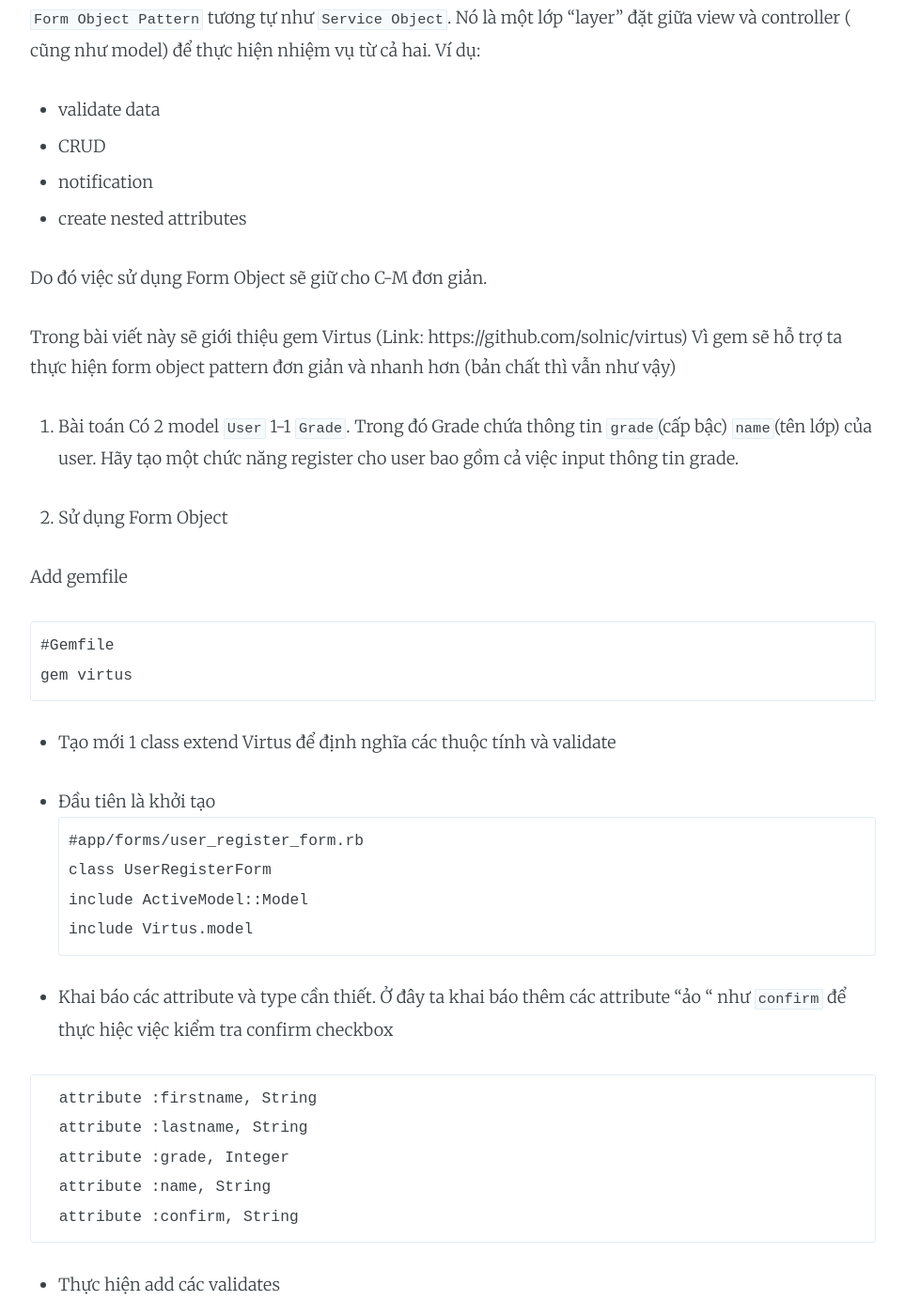
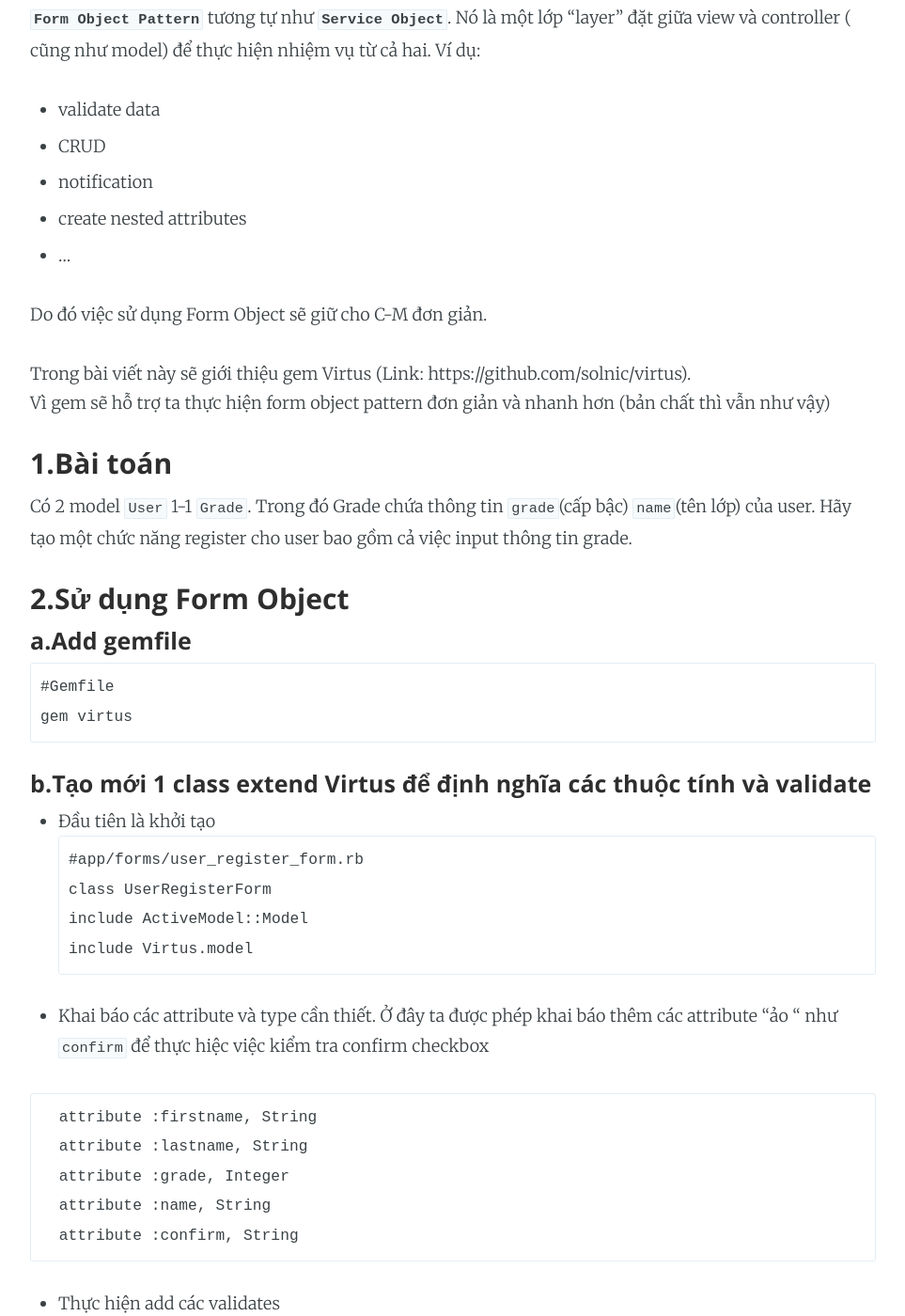
Before and after one commit to trnthanhtu/trnthanhtu.github.io, a Jekyll site: the page built from _posts/2017-05-06-Form-Object-Pattern-with-Virtus.markdown, in a window 1280 px wide and 1400 px high, scrolled down 536 px. Shown: the whole window at 94% size, without its empty margins (158-1121 px from the left). Built offline with Jekyll 4.4.1, drawn with Linux system fonts in a browser that asks for light colours; some of the changed text lies outside the part shown.

Commit message:
Update 2017-05-06-Form-Object-Pattern-with-Virtus.markdown

````diff
--- a/_posts/2017-05-06-Form-Object-Pattern-with-Virtus.markdown
+++ b/_posts/2017-05-06-Form-Object-Pattern-with-Virtus.markdown
@@ -4,38 +4,38 @@ title:  "Form Object Pattern with gem Virtus"
 date:   2017-05-06 00:00:00
 ---
 
-`Form Object Pattern` được sử dụng lúc nào?
+**`Form Object Pattern`** được sử dụng lúc nào?
 
   - Khi cần phải  thực hiện việc create/update multiple ActiveRecord models trên cùng một form
   - Khi việc sử dụng `accepts_nested_attributes_for` trở nên phức tạp hoặc không muốn sử dụng
   - Tuân thủ nguyên tắc **"single responsibility principle"**
   - Thin Model (việc chứa quá nhiều logic trong một model để phục vụ việc tương tác với form là không cần thiết gây nên sự phức tạp)
 
- `Form Object Pattern` tương tự như `Service Object`. Nó là một lớp "layer" đặt giữa view và controller ( cũng như model) để thực hiện nhiệm vụ từ cả hai. Ví dụ:
+ **`Form Object Pattern`** tương tự như **`Service Object`**. Nó là một lớp "layer" đặt giữa view và controller ( cũng như model) để thực hiện nhiệm vụ từ cả hai. Ví dụ:
    - validate data
    - CRUD
    - notification
    - create nested attributes
+   - ...
 
   Do đó việc sử dụng Form Object sẽ giữ cho C-M đơn giản.
 
-Trong bài viết này sẽ giới thiệu gem Virtus (Link: https://github.com/solnic/virtus)
+Trong bài viết này sẽ giới thiệu gem Virtus (Link: https://github.com/solnic/virtus).
 Vì gem sẽ hỗ trợ ta thực hiện form object pattern đơn giản và nhanh hơn (bản chất thì vẫn như vậy)
 
-1. Bài toán
+### 1.Bài toán
 Có 2 model `User`  1-1 `Grade`. Trong đó Grade chứa thông tin `grade`(cấp bậc) `name`(tên lớp) của user.
 Hãy tạo một chức năng register cho user bao gồm cả việc input thông tin grade.
 
-2. Sử dụng Form Object
+### 2.Sử dụng Form Object
 
-Add gemfile
+#### a.Add gemfile
 
 ```
 #Gemfile
 gem virtus
 ```
-
-- Tạo mới 1 class extend Virtus để định nghĩa các thuộc tính và validate
+#### b.Tạo mới 1 class extend Virtus để định nghĩa các thuộc tính và validate
 
 + Đầu tiên là khởi tạo
 ```
@@ -46,7 +46,7 @@ class UserRegisterForm
 ```
 
 - Khai báo các attribute và type cần thiết.
-Ở đây ta khai báo thêm các attribute "ảo " như `confirm` để thực hiệc việc kiểm tra confirm checkbox
+Ở đây ta được phép khai báo thêm các attribute "ảo " như `confirm` để thực hiệc việc kiểm tra confirm checkbox
 
 ```
   attribute :firstname, String
@@ -86,7 +86,7 @@ class UserRegisterForm
 
 ```
 
-Lưu ý: Luôn sử dụng `transaction` khi thực hiện việc thay đổi nhiều model.
+**Lưu ý: Luôn sử dụng `transaction` khi thực hiện việc thay đổi nhiều model.**
 
 
 - Xử lý controller
````
Also changed, not shown: other parts of _posts/2017-05-06-Form-Object-Pattern-with-Virtus.markdown (+10 -1 lines).
